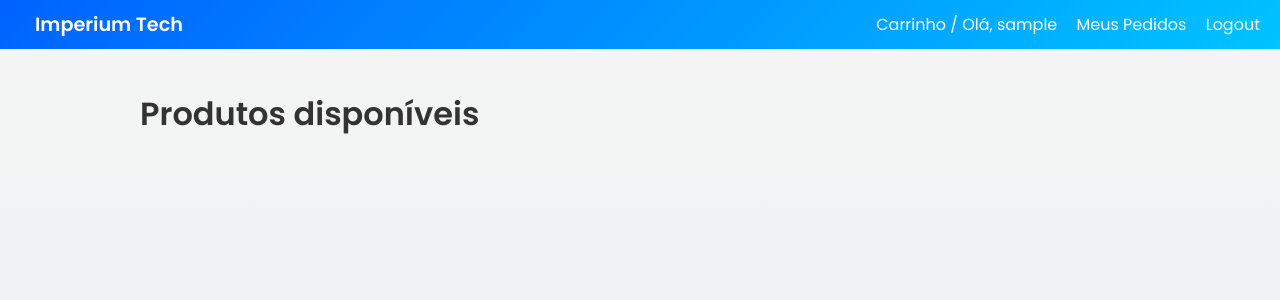
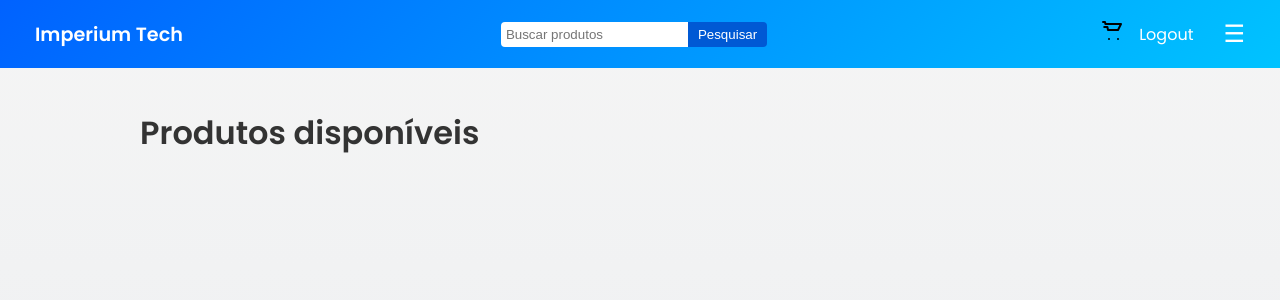
Before and after one commit to Troxx0001/imperium, a Flask app: page / in a window 1280 px wide. Shown: the top 300 px of the page. Run offline with Flask 3, Linux system fonts and the light colour scheme; the visitor is signed in with stand-in values (Sample User, id 1); data that the repository does not hold is empty.

Commit message:
Add search bar and hamburger menu

```diff
--- a/routes/loja_routes.py
+++ b/routes/loja_routes.py
@@ -1,4 +1,4 @@
-from flask import Blueprint, render_template, session, redirect, url_for, flash, abort
+from flask import Blueprint, render_template, session, redirect, url_for, flash, abort, request
 from models.produto import Produto
 from models.pedido import Pedido
 from models.item_pedido import ItemPedido
@@ -17,6 +17,15 @@ def index():
 def produto_detalhe(id):
     produto = Produto.query.get_or_404(id)
     return render_template('produto_detalhe.html', produto=produto)
+
+@loja.route('/search')
+def search():
+    query = request.args.get('q', '').strip()
+    if query:
+        produtos = Produto.query.filter(Produto.nome.ilike(f'%{query}%')).all()
+    else:
+        produtos = Produto.query.all()
+    return render_template('index.html', produtos=produtos, search_query=query)
 
 @loja.route('/finalizar-compra')
 @login_required
--- a/static/css/estilo.css
+++ b/static/css/estilo.css
@@ -14,6 +14,7 @@ body {
   display: flex;
   justify-content: space-between;
   align-items: center;
+  position: relative;
 }
 .navbar a {
   color: #fff;
@@ -27,6 +28,75 @@ body {
 .navbar .logo {
   font-weight: 600;
   font-size: 1.2em;
+}
+
+.search-bar {
+  margin: 0 15px;
+  display: flex;
+}
+.search-bar input {
+  padding: 5px;
+  border: none;
+  border-radius: 4px 0 0 4px;
+}
+.search-bar button {
+  border: none;
+  padding: 5px 10px;
+  border-radius: 0 4px 4px 0;
+  background: #0059d4;
+  color: #fff;
+  cursor: pointer;
+}
+
+.nav-right {
+  display: flex;
+  align-items: center;
+}
+.cart-link img {
+  width: 24px;
+  height: 24px;
+}
+.hamburger {
+  background: none;
+  border: none;
+  color: #fff;
+  font-size: 24px;
+  margin-left: 15px;
+  cursor: pointer;
+}
+
+.nav-menu {
+  display: none;
+  flex-direction: column;
+  position: absolute;
+  top: 100%;
+  right: 20px;
+  background: #fff;
+  color: #333;
+  border: 1px solid #ddd;
+  border-radius: 4px;
+  min-width: 150px;
+  z-index: 1000;
+}
+.nav-menu a {
+  color: #333;
+  padding: 10px;
+  text-decoration: none;
+}
+.nav-menu a:hover {
+  background: #f1f1f1;
+}
+.nav-menu.show {
+  display: flex;
+}
+
+.admin-button {
+  background: #ffc107;
+  color: #222;
+  padding: 8px 16px;
+  border-radius: 4px;
+  margin: 5px 10px;
+  font-weight: bold;
 }
 
 .container {
--- a/static/js/loja.js
+++ b/static/js/loja.js
@@ -14,4 +14,12 @@ document.addEventListener('DOMContentLoaded', function () {
   produtos.forEach((card, idx) => {
     setTimeout(() => card.classList.add('reveal'), idx * 100);
   });
+
+  const hamburger = document.querySelector('.hamburger');
+  const navMenu = document.querySelector('.nav-menu');
+  if (hamburger && navMenu) {
+    hamburger.addEventListener('click', () => {
+      navMenu.classList.toggle('show');
+    });
+  }
 });
--- a/templates/base.html
+++ b/templates/base.html
@@ -12,19 +12,30 @@
 <body>
   <nav class="navbar">
     <a href="{{ url_for('loja.index') }}" class="logo">Imperium Tech</a>
-    <div class="nav-links">
-      <a href="{{ url_for('carrinho.ver_carrinho') }}">Carrinho /</a>
+
+    <form class="search-bar" action="{{ url_for('loja.search') }}" method="get">
+      <input type="text" name="q" placeholder="Buscar produtos" value="{{ request.args.get('q', '') }}">
+      <button type="submit">Pesquisar</button>
+    </form>
+
+    <div class="nav-right">
+      <a href="{{ url_for('carrinho.ver_carrinho') }}" class="cart-link">
+        <img src="{{ url_for('static', filename='img/cart.svg') }}" alt="Carrinho">
+      </a>
       {% if current_user.is_authenticated %}
-        <span class="user">Olá, {{ current_user.nome }}{% if current_user.admin %} (Admin){% endif %}</span>
-        <a href="{{ url_for('loja.meus_pedidos') }}">Meus Pedidos</a>
-        {% if current_user.admin %}
-          <a href="{{ url_for('admin.dashboard') }}" style="background: #ffc107; color: #222; padding: 8px 16px; border-radius: 4px; margin-left: 10px; font-weight: bold;">
-            Painel Admin
-          </a>
-        {% endif %}
         <a href="{{ url_for('auth.logout') }}">Logout</a>
       {% else %}
         <a href="{{ url_for('auth.login') }}">Login</a>
+      {% endif %}
+      <button class="hamburger" type="button">&#9776;</button>
+    </div>
+
+    <div class="nav-menu">
+      {% if current_user.is_authenticated %}
+        <a href="{{ url_for('loja.meus_pedidos') }}">Meus Pedidos</a>
+        {% if current_user.admin %}
+          <a href="{{ url_for('admin.dashboard') }}" class="admin-button">Painel Admin</a>
+        {% endif %}
       {% endif %}
     </div>
   </nav>
--- a/templates/index.html
+++ b/templates/index.html
@@ -1,6 +1,10 @@
 {% extends 'base.html' %}
 {% block content %}
+{% if search_query %}
+<h1>Resultados para "{{ search_query }}"</h1>
+{% else %}
 <h1>Produtos disponíveis</h1>
+{% endif %}
 <div class="produtos">
   {% for produto in produtos %}
     <div class="produto">
```
Also changed, not shown: static/img/cart.svg (added), 1 other file.
